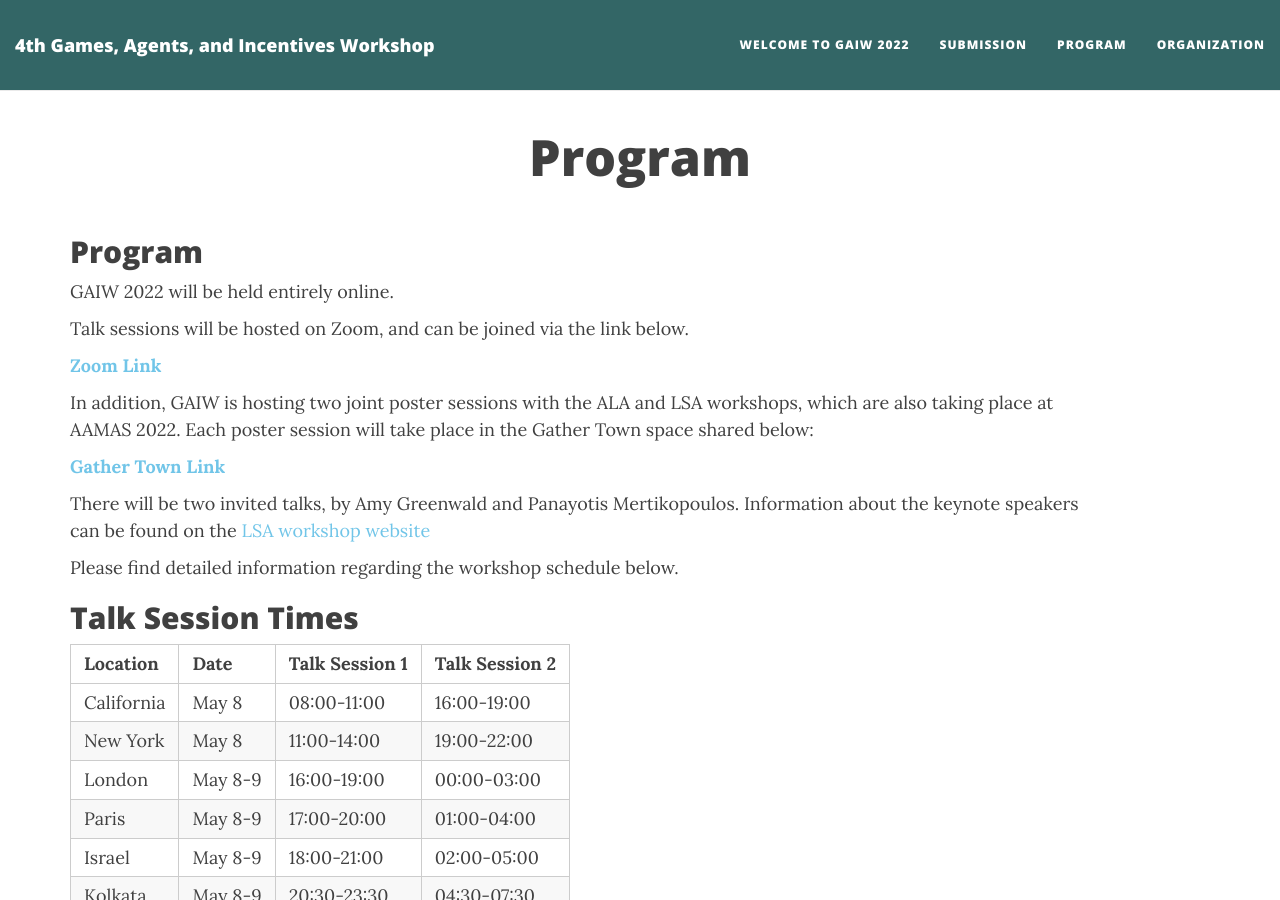
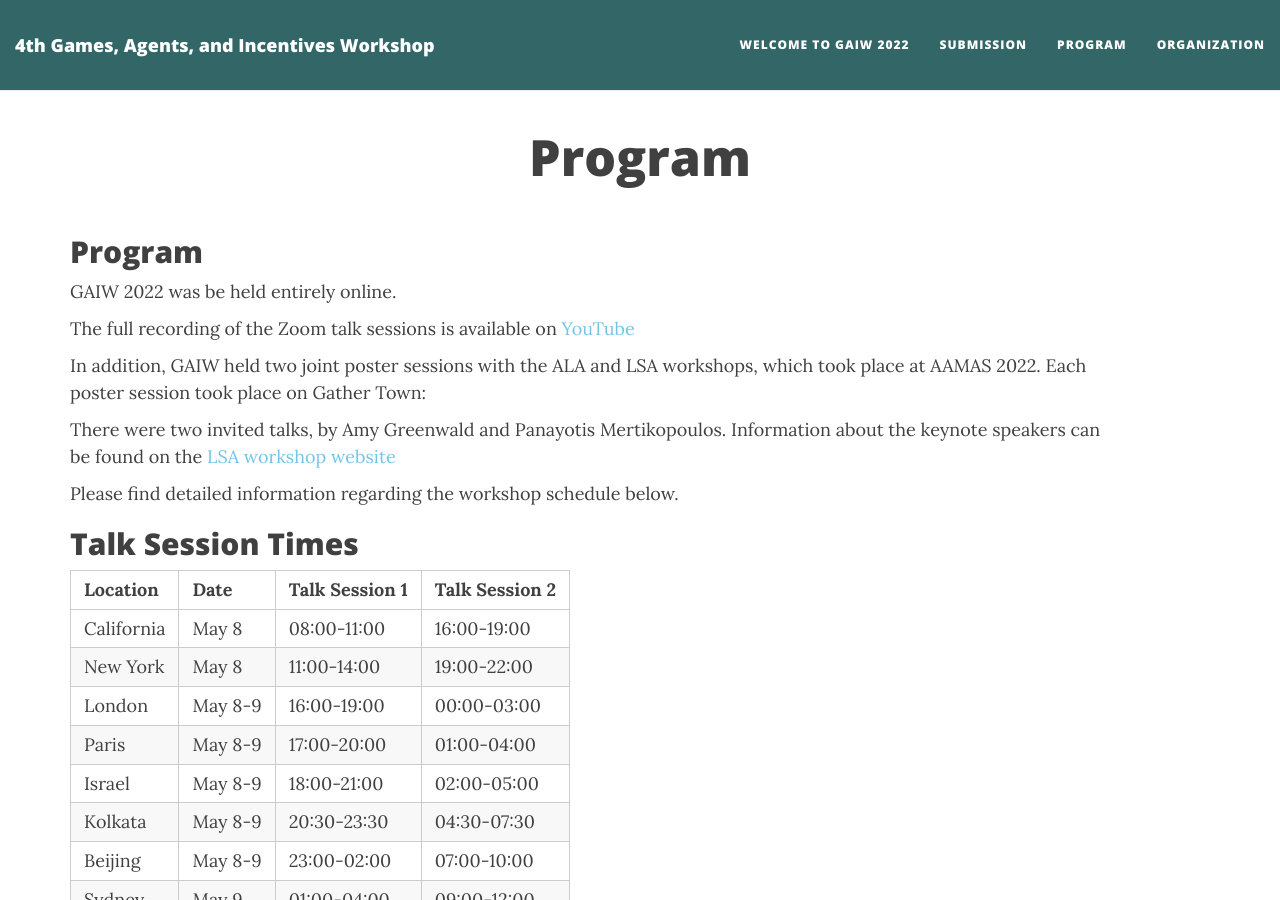
Before and after one commit to BenAbramowitz/gaiw2023, a Jekyll site: the page built from program.md, in a window 1280 px wide and 900 px high. Built offline with Jekyll 4.4.1, drawn with Linux system fonts in a browser that asks for light colours; nearby versions of some CDN libraries.

Commit message:
Update program.md
Added YouTube video link

```diff
--- a/program.md
+++ b/program.md
@@ -6,17 +6,13 @@ published: true
 
 ## Program
 
-GAIW 2022 will be held entirely online.
+GAIW 2022 was be held entirely online.
 
-Talk sessions will be hosted on Zoom, and can be joined via the link below.
+The full recording of the Zoom talk sessions is available on [YouTube](https://youtu.be/HAb1wDhZg-g)
 
-**[Zoom Link](https://psu.zoom.us/j/93817541262?pwd=M3VuaVNvb2p2T3UzS1Y3dUJmdVAwdz09)**
+In addition, GAIW held two joint poster sessions with the ALA and LSA workshops, which took place at AAMAS 2022. Each poster session took place on Gather Town:
 
-In addition, GAIW is hosting two joint poster sessions with the ALA and LSA workshops, which are also taking place at AAMAS 2022. Each poster session will take place in the Gather Town space shared below:
-
-**[Gather Town Link](https://app.gather.town/events/O8p6uZQ3G1EJELYsXH2v)**
-
-There will be two invited talks, by Amy Greenwald and Panayotis Mertikopoulos. Information about the keynote speakers can be found on the [LSA workshop website](https://minbiaohan.github.io/LSA/program.html)
+There were two invited talks, by Amy Greenwald and Panayotis Mertikopoulos. Information about the keynote speakers can be found on the [LSA workshop website](https://minbiaohan.github.io/LSA/program.html)
 
 Please find detailed information regarding the workshop schedule below.
 
```
